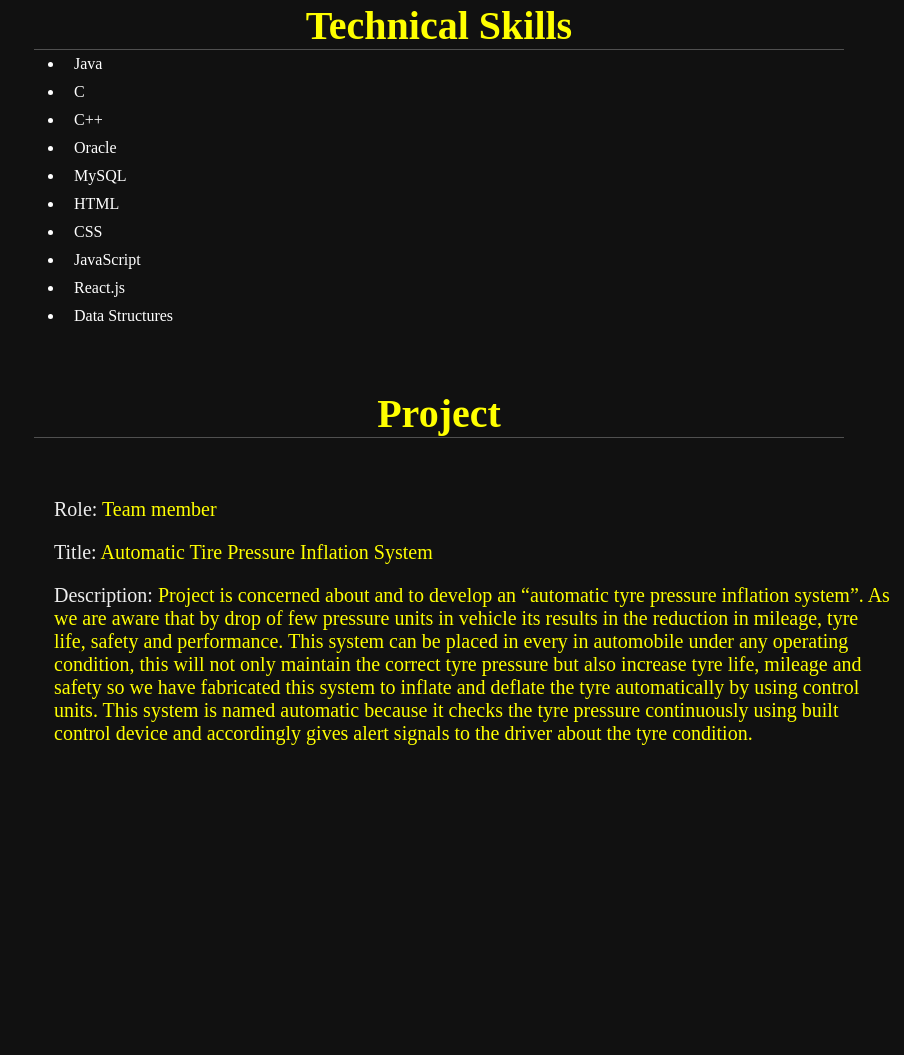
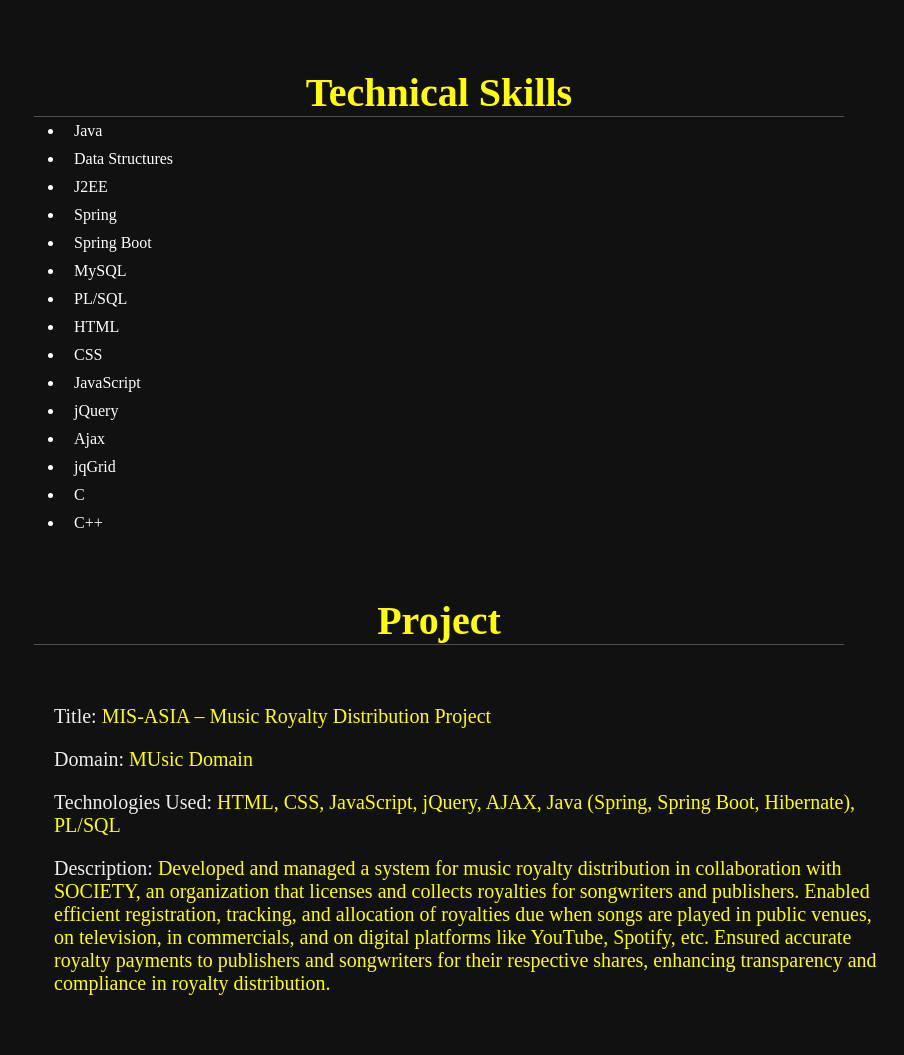
Before and after one commit to ketantalekar/portfolio.github.io, a plain HTML site: page index.html in a window 1280 px wide. Shown: the part 901-1956 px from the top of the page, without its empty margins (376-1280 px from the left). Before the commit the page ends 1706 px from the top, so only its background shows below. Drawn offline with Linux system fonts and the light colour scheme.

Commit message:
Update index.html

```diff
--- a/index.html
+++ b/index.html
@@ -45,6 +45,12 @@
             <th>Percentage</th>
         </tr>
         <tr>
+            <td>PG - DAC</td>
+            <td>CDAC Netcom ATC Jaipur</td>
+            <td>CDAC</td>
+            <td>86.38</td>
+        </tr>
+        <tr>
             <td>BE</td>
             <td>Dr. D.Y. Patil School Of Engineering & Technology, Pune</td>
             <td>SPPU, Pune</td>
@@ -70,15 +76,20 @@
     <div>
     <ul id="lis">
         <li>Java</li>
-        <li>C</li>
-        <li>C++</li>
-        <li>Oracle</li>
+        <li>Data Structures</li>
+        <li>J2EE</li>
+        <li>Spring</li>
+        <li>Spring Boot</li>
         <li>MySQL</li>
+        <li>PL/SQL</li>
         <li>HTML</li>
         <li>CSS</li>
         <li>JavaScript</li>
-        <li>React.js</li>
-        <li>Data Structures</li>
+        <li>jQuery</li>
+        <li>Ajax</li>
+        <li>jqGrid</li>
+        <li>C</li>
+        <li>C++</li>
     </ul>
 </div>
 </section>
@@ -86,19 +97,18 @@
     <h1 class="heading"><span>Project</span></h1>
     <div class="Row">
         <div class="det">
-    <h3><span>Role: </span>Team member</h3>
-    <h3><span>Title: </span>Automatic Tire Pressure Inflation System</h3>
-    <h3><span>Description: </span>Project is concerned about and to develop
-an “automatic tyre pressure inflation system”. As we are aware that by drop
-of few pressure units in vehicle its results in the reduction in mileage,
-tyre life, safety and performance.
-This system can be placed in every in automobile under any operating
-condition, this will not only maintain the correct tyre pressure but also
-increase tyre life, mileage and safety so we have fabricated this system
-to inflate and deflate the tyre automatically by using control units.
-This system is named automatic because it checks the tyre pressure
-continuously using built control device and accordingly gives alert
-signals to the driver about the tyre condition.</h3>
+    <h3><span>Title: </span>MIS-ASIA – Music Royalty Distribution Project</h3>
+    <h3><span>Domain: </span>MUsic Domain</h3>
+    <h3><span>Technologies Used: </span>HTML, CSS, JavaScript, jQuery, AJAX, Java (Spring,
+Spring Boot, Hibernate), PL/SQL</h3>
+    <h3><span>Description: </span>Developed and managed a system for music royalty distribution in
+collaboration with SOCIETY, an organization that licenses and collects
+royalties for songwriters and publishers.
+Enabled efficient registration, tracking, and allocation of royalties due
+when songs are played in public venues, on television, in commercials,
+and on digital platforms like YouTube, Spotify, etc.
+Ensured accurate royalty payments to publishers and songwriters for
+their respective shares, enhancing transparency and compliance in royalty distribution.</h3>
             </div>
 </div>
 </section>
```
